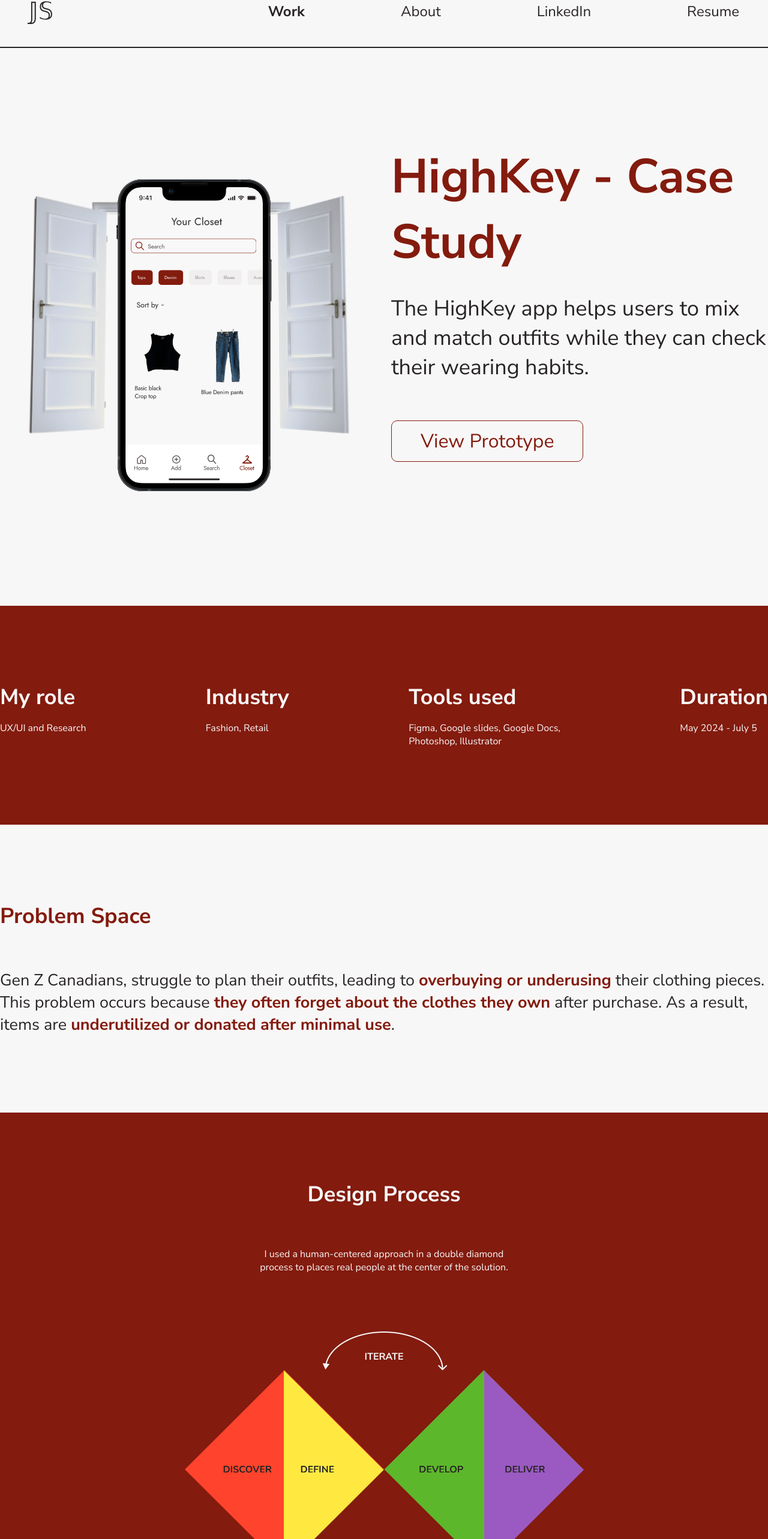
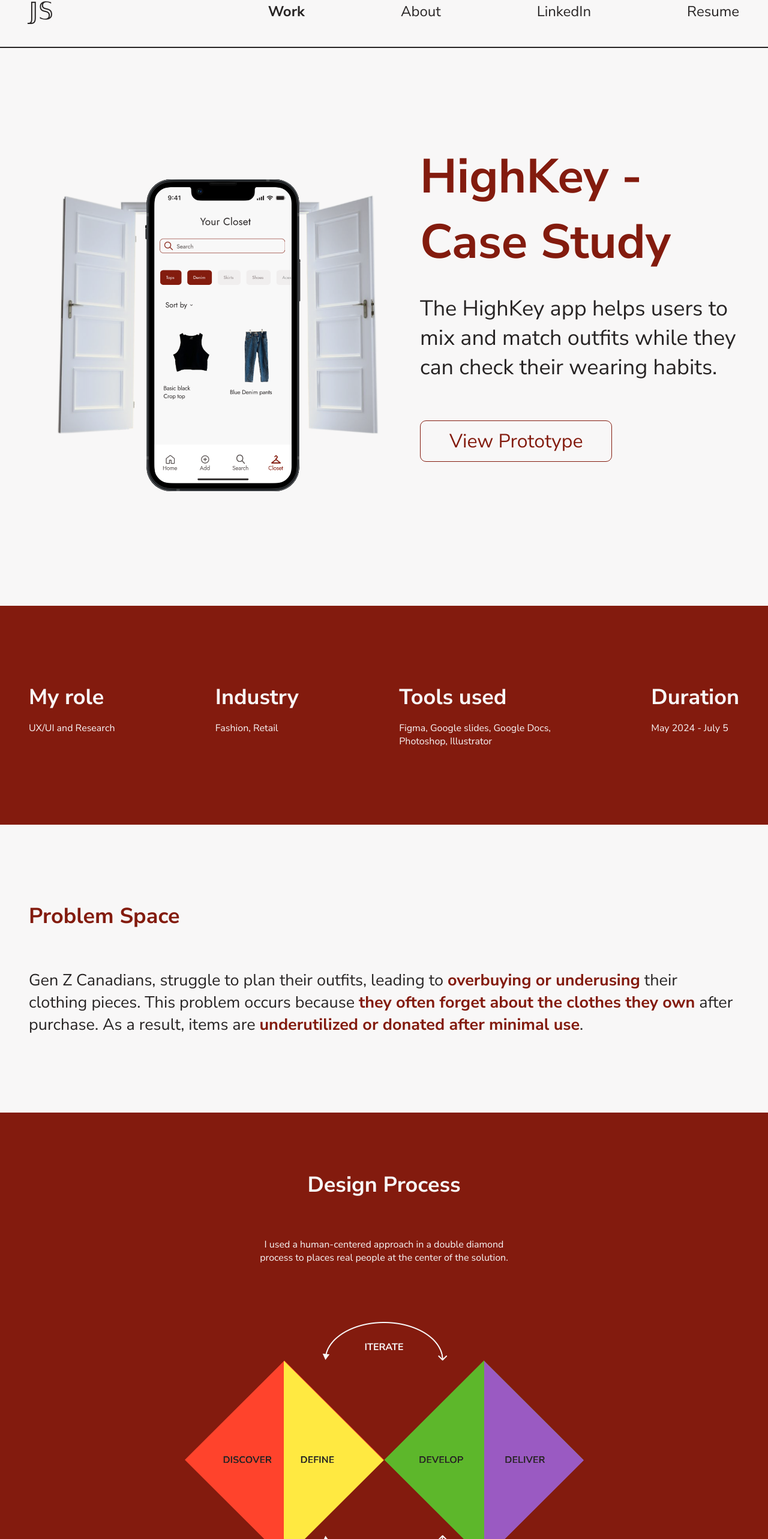
Before and after one commit to clayton-duarte/julias-portfolio-nextjs, a Next.js app: page /work/highkey-app-case-study in a window 1280 px wide. Shown: the part 40-2606 px from the top of the page at 60% size. Built offline with nearby package versions, Linux system fonts and the light colour scheme.

Commit message:
fix: container paddings

```diff
--- a/src/components/highKeySections/Banner.tsx
+++ b/src/components/highKeySections/Banner.tsx
@@ -6,7 +6,7 @@
 
 export default function BannerSection() {
   return (
-    <Grid container p='3rem 0'>
+    <Grid container p='3rem'>
       <Grid xs='auto 1fr' gap='2rem' p='4rem 0'>
         <Image
           src="/high-key-banner.png"
--- a/src/components/highKeySections/DesignProcess.tsx
+++ b/src/components/highKeySections/DesignProcess.tsx
@@ -5,8 +5,8 @@
 
 export default function DesignProcess() {
   return (
-    <Grid bg='PRIMARY' color='WHITE' p='3rem 0'>
-      <Grid container p='3rem 0'>
+    <Grid bg='PRIMARY' color='WHITE'>
+      <Grid container p='5rem 3rem'>
         <Text.H4 align="center" m='1rem 0'>Design Process</Text.H4>
         <Text align='center' m='2rem 0'>
           I used a human-centered approach in a double diamond
--- a/src/components/highKeySections/ExperienceMapping.tsx
+++ b/src/components/highKeySections/ExperienceMapping.tsx
@@ -8,7 +8,7 @@
 export default function ExperienceMapping() {
   return (
     <>
-      <Grid container p='3rem 0'>
+      <Grid container p='3rem'>
         <Text.H4 m='3rem 0 0 0' color='PRIMARY'>Experience Mapping</Text.H4>
         <Hr />
       </Grid>
--- a/src/components/highKeySections/InterviewScript.tsx
+++ b/src/components/highKeySections/InterviewScript.tsx
@@ -7,7 +7,7 @@
 
 export default function InterviewScript() {
   return (
-    <Grid container p='3rem 0'>
+    <Grid container p='3rem'>
       <Text.H4 m='3rem 0 0 0' color='PRIMARY'>Interview Script</Text.H4>
       <Hr />
       <Grid m='3rem 0' gap='3rem' xs="1fr 1fr" align='center'>
--- a/src/components/highKeySections/ProblemSpace.tsx
+++ b/src/components/highKeySections/ProblemSpace.tsx
@@ -3,7 +3,7 @@
 
 export default function ProblemSpaceSection() {
   return (
-    <Grid container p='3rem 0'>
+    <Grid container p='3rem'>
       <Grid p='2rem 0'>
         <Text.H4 color='PRIMARY' m='0 0 3rem 0'>Problem Space</Text.H4>
         <Text.H5 bold={false}>
--- a/src/components/highKeySections/Summary.tsx
+++ b/src/components/highKeySections/Summary.tsx
@@ -4,7 +4,7 @@
 export default function SummarySection() {
   return (
     <Grid bg="PRIMARY" color="WHITE">
-      <Grid container p='3rem 0'>
+      <Grid container p='3rem'>
         <Grid justify='space-between' xs="repeat(4, auto)" p='5rem 0'>
           <Grid>
             <Text.H4>My role</Text.H4>
--- a/src/components/highKeySections/UserStories.tsx
+++ b/src/components/highKeySections/UserStories.tsx
@@ -7,14 +7,14 @@
 export default function UserStories() {
   return (
     <>
-      <Grid container p='3rem 0'>
+      <Grid container p='3rem'>
         <Text.H4 m='3rem 0 0 0' color='PRIMARY'>User Stories</Text.H4>
         <Hr />
       </Grid>
       <Grid justify="center" xs='auto'>
         <img src='https://placehold.co/730x800' alt='placeholder' />
       </Grid>
-      <Grid container p='3rem 0'>
+      <Grid container p='3rem'>
         <Text.H5 bold={false} align='center' m='0 0 5rem 0'>
           <Link href='https://docs.google.com/spreadsheets/d/10hmNROvyIbVEXt7ShnJDHVbtxTSnVn8ONtygGsGsY38/edit'>
             View the full User Stories here.
```
